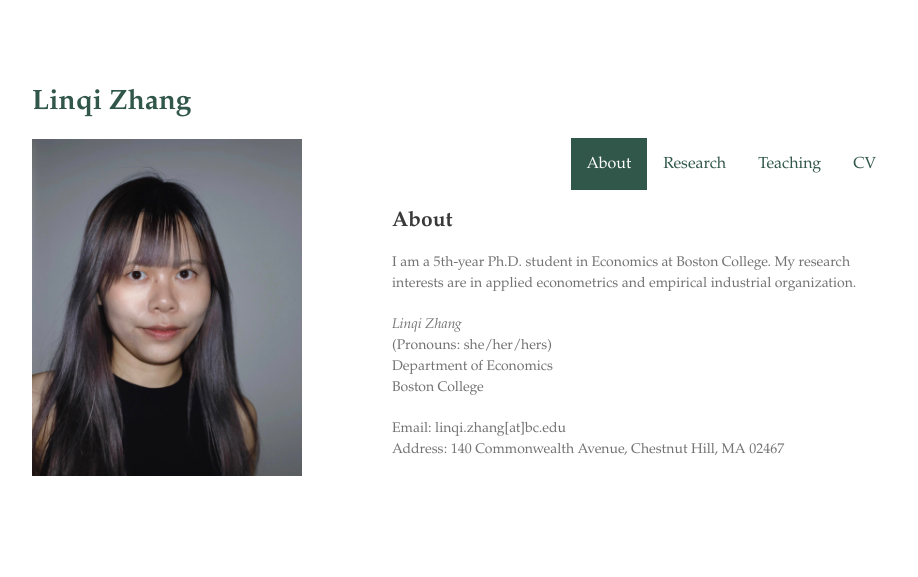
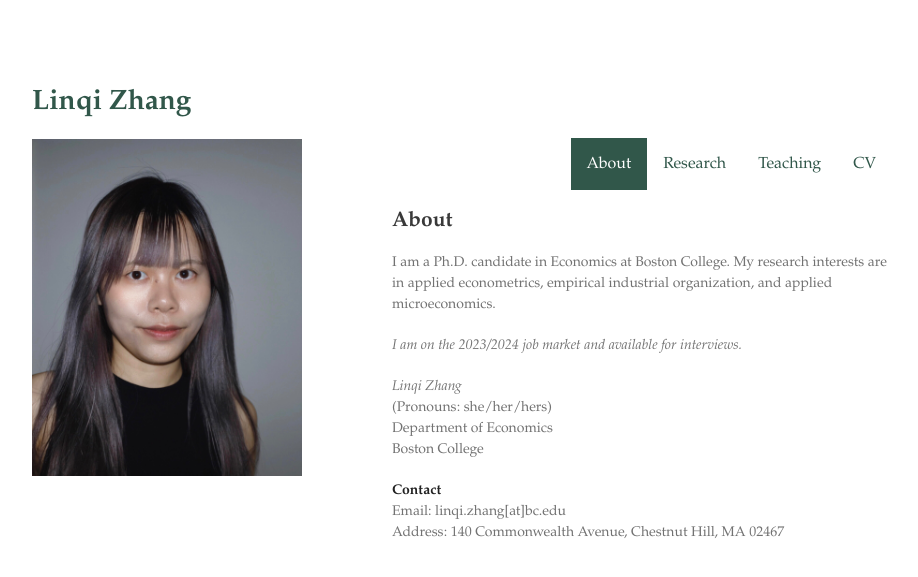
Before and after one commit to zhanglinqi/zhanglinqi.github.io, a Jekyll site: the page built from index.md, in a window 1280 px wide. Shown: the top 577 px of the page, without its empty margins (178-1096 px from the left). Built offline with Jekyll 4.4.1, drawn with Linux system fonts in a browser that asks for light colours.

Commit message:
update index page

```diff
--- a/index.md
+++ b/index.md
@@ -14,12 +14,15 @@ layout: default
 
 ## About
 
-I am a 5th-year Ph.D. student in Economics at Boston College. My research interests are in applied econometrics and empirical industrial organization.
+I am a Ph.D. candidate in Economics at Boston College. My research interests are in applied econometrics, empirical industrial organization, and applied microeconomics.
+
+*I am on the 2023/2024 job market and available for interviews.*
 
 *Linqi Zhang*
 (Pronouns: she/her/hers)
 Department of Economics
 Boston College
 
+**Contact**
 Email: linqi.zhang[at]bc.edu
 Address: 140 Commonwealth Avenue, Chestnut Hill, MA 02467
```
